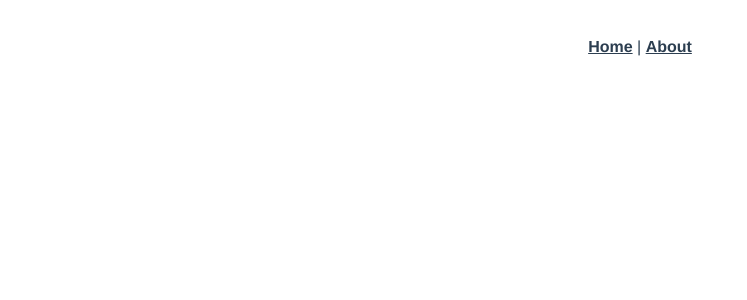
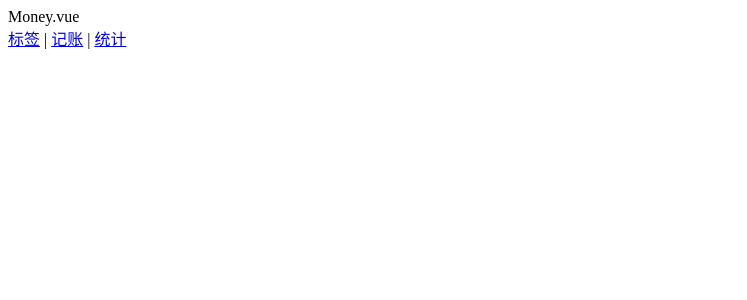
Before and after one commit to xiaoxiaoxiannv/dailycost-vue-2, a Vue app: page /#/money in a window 1280 px wide. Shown: the top 300 px of the page, without its empty margins (0-747 px from the left). Built offline with nearby package versions, Linux system fonts and the light colour scheme.

Commit message:
创建三个页面

```diff
--- a/package.json
+++ b/package.json
@@ -15,7 +15,8 @@
     "vue-class-component": "^7.2.3",
     "vue-property-decorator": "^8.4.2",
     "vue-router": "^3.2.0",
-    "vuex": "^3.4.0"
+    "vuex": "^3.4.0",
+    "vue-property-decrator": "latest"
   },
   "devDependencies": {
     "@types/jest": "^24.0.19",
--- a/src/App.vue
+++ b/src/App.vue
@@ -1,10 +1,13 @@
 <template>
-  <div id="app">
-    <div id="nav">
-      <router-link to="/">Home</router-link> |
-      <router-link to="/about">About</router-link>
+  <div>
+    <router-view/>
+    <div>
+      <router-link to="/labels">标签</router-link>
+      |
+      <router-link to="/money">记账</router-link>
+      |
+      <router-link to="/statistics">统计</router-link>
     </div>
-    <router-view/>
   </div>
 </template>
 
--- a/src/router/index.ts
+++ b/src/router/index.ts
@@ -1,27 +1,32 @@
-import Vue from 'vue'
-import VueRouter, { RouteConfig } from 'vue-router'
-import Home from '../views/Home.vue'
+import Vue from 'vue';
+import VueRouter, {RouteConfig} from 'vue-router';
+import Money from '@/views/Money.vue';
+import Labels from '@/views/Labels.vue';
+import Statistics from '@/views/Statistics.vue';
 
-Vue.use(VueRouter)
+Vue.use(VueRouter);
 
-  const routes: Array<RouteConfig> = [
+const routes = [
   {
     path: '/',
-    name: 'Home',
-    component: Home
+    redirect: '/money'
   },
   {
-    path: '/about',
-    name: 'About',
-    // route level code-splitting
-    // this generates a separate chunk (about.[hash].js) for this route
-    // which is lazy-loaded when the route is visited.
-    component: () => import(/* webpackChunkName: "about" */ '../views/About.vue')
+    path: '/money',
+    component: Money
+  },
+  {
+    path: '/labels',
+    component: Labels
+  },
+  {
+    path: '/statistics',
+    component: Statistics
   }
-]
+];
 
 const router = new VueRouter({
   routes
-})
+});
 
-export default router
+export default router;
--- /dev/null
+++ b/src/views/Labels.vue
@@ -0,0 +1,13 @@
+<template>
+    <div>Labels.vue</div>
+</template>
+
+<script lang="ts">
+  export default  {
+    name:'Labels'
+  }
+</script>
+
+<style lang="scss" scoped>
+
+</style>
--- /dev/null
+++ b/src/views/Money.vue
@@ -0,0 +1,14 @@
+<template>
+    <div>Money.vue</div>
+</template>
+
+<script lang="ts">
+
+  export default  {
+    name:'Money'
+  }
+</script>
+
+<style lang="scss" scoped>
+
+</style>
--- /dev/null
+++ b/src/views/Statistics.vue
@@ -0,0 +1,13 @@
+<template>
+    <div>Statistics.vue</div>
+</template>
+
+<script lang="ts">
+  export default  {
+    name:'Statistics'
+  }
+</script>
+
+<style lang="scss" scoped>
+
+</style>
```
Also changed, not shown: src/main.ts (+7 -7 lines).
